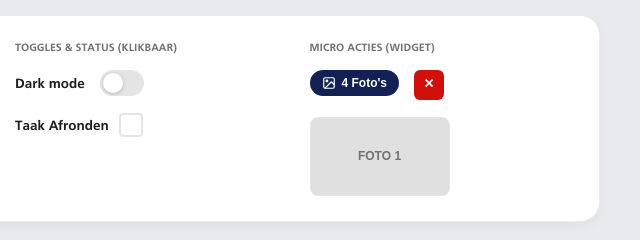
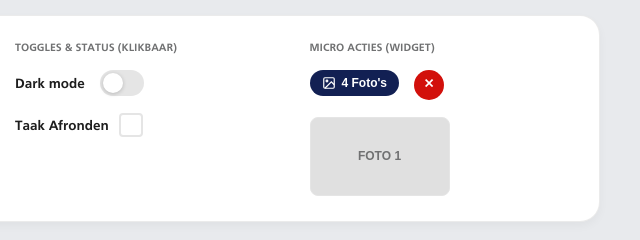
Before and after one commit to rvanbroekhoven/widget-designs, a plain HTML site: page index.html in a window 1280 px wide. Shown: the part 217-457 px from the top of the page, 640-1280 px from the left. Drawn offline with Linux system fonts and the light colour scheme; a web font is replaced by a local one.

Commit message:
Add files via upload

```diff
--- a/index.html
+++ b/index.html
@@ -112,7 +112,7 @@
 
         .btn-save { background: var(--vrmwb-navy); color: #FFFFFF; padding: 8px 16px; border-radius: 6px; font-weight: 700; font-size: 13px; }
 
-        .modal-close-btn { background: var(--vrmwb-red); color: #FFF; width: 30px; height: 30px; border-radius: 6px; font-size: 20px; font-weight: bold; position: absolute; top: 15px; right: 15px; display: flex; align-items: center; justify-content: center; line-height: 0; padding-bottom: 4px; z-index: 1000; }
+        .modal-close-btn { background: var(--vrmwb-red); color: #FFF; width: 30px; height: 30px; border-radius: 15px; font-size: 20px; font-weight: bold; position: absolute; top: 15px; right: 15px; display: flex; align-items: center; justify-content: center; line-height: 0; padding-bottom: 5px; z-index: 1000; }
 
         /* ODj Beheer Datum Tool */
         .bb-date-nav { height: 52px; border: none; border-radius: 26px; display: flex; align-items: center; justify-content: center; background: var(--vrmwb-navy); color: #F6F6F6; padding: 0 8px; box-shadow: 0 6px 20px rgba(18,32,83,0.4); transition: transform 0.2s ease, box-shadow 0.2s ease; cursor: pointer; }
```
